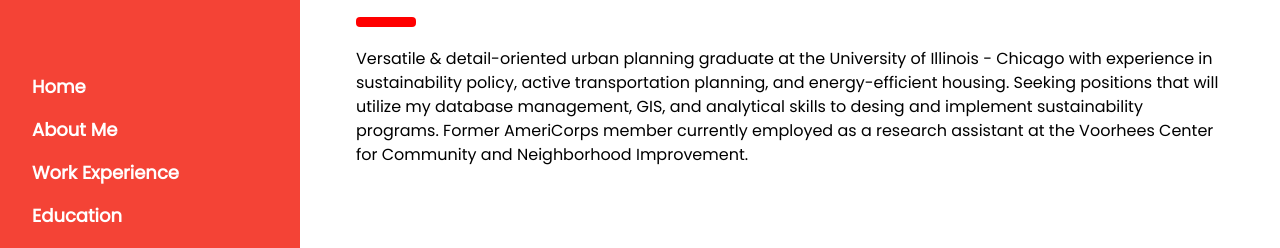
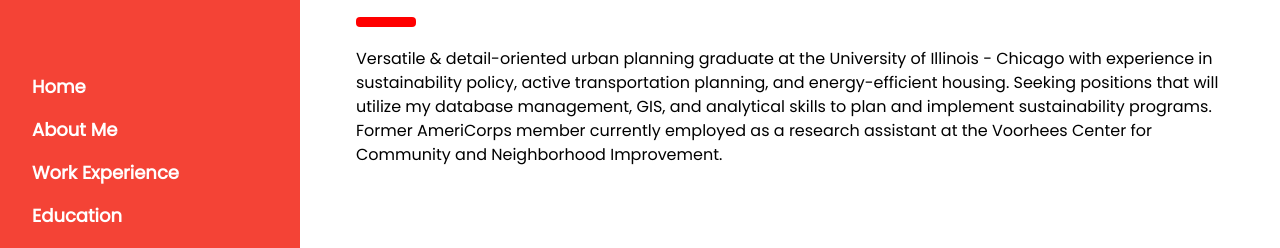
Before and after one commit to joearcus/jarcusportfolio, a plain HTML site: page index.html in a window 1280 px wide. Shown: the part 271-519 px from the top of the page. Drawn offline with nearby package versions, Linux system fonts and the light colour scheme.

Commit message:
Add files via upload

```diff
--- a/index.html
+++ b/index.html
@@ -53,7 +53,7 @@ body {font-size:16px;}
     <h1 class="w3-xxxlarge w3-text-red"><b>About Me</b></h1>
     <hr style="width:50px;border:5px solid red" class="w3-round">
     <p>Versatile & detail-oriented urban planning graduate at the University of Illinois - Chicago with experience in sustainability policy, active transportation planning, and energy-efficient housing.
-      Seeking positions that will utilize my database management, GIS, and analytical skills to desing and implement sustainability programs.
+      Seeking positions that will utilize my database management, GIS, and analytical skills to plan and implement sustainability programs.
       Former AmeriCorps member currently employed as a research assistant at the Voorhees Center for Community and Neighborhood Improvement.</p>
   </div>
 
```
